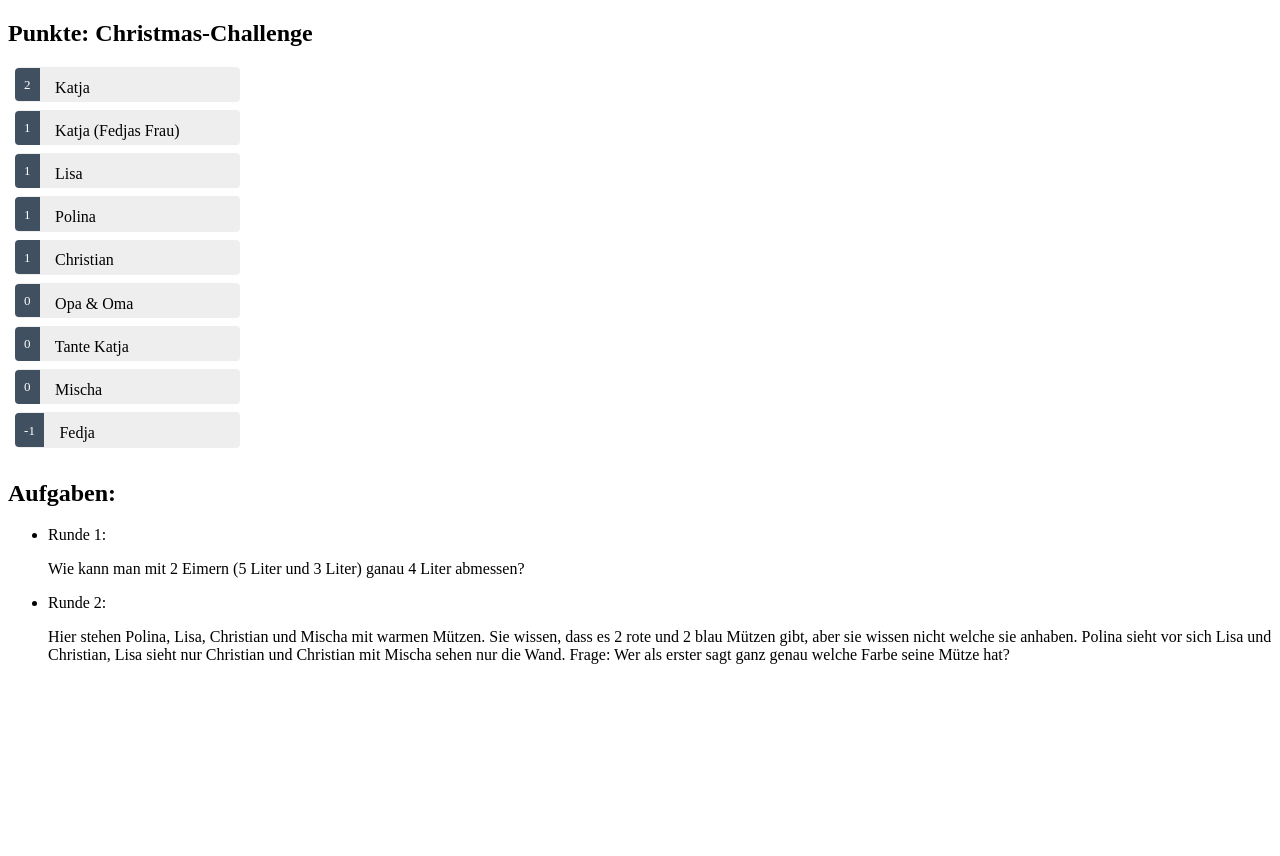
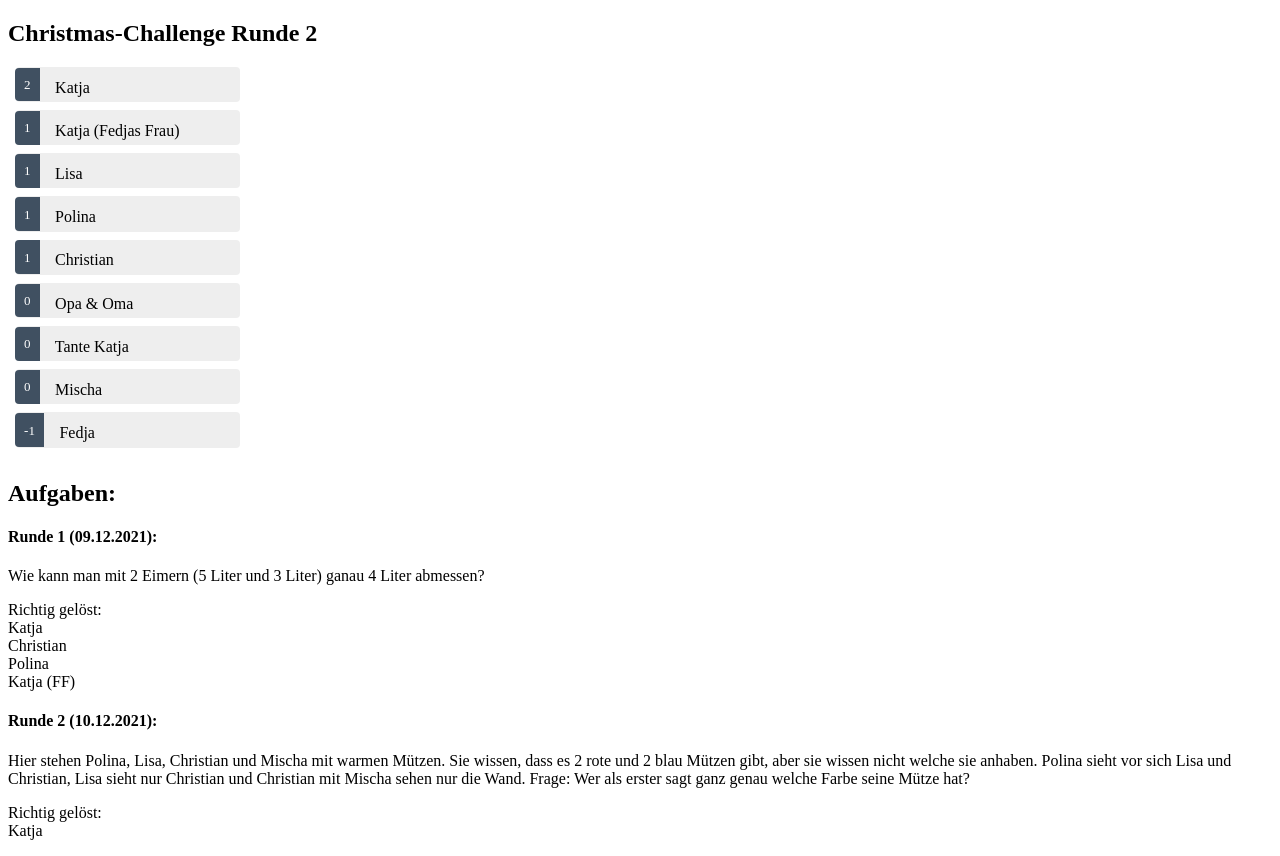
Before and after one commit to dimilm/scoring, an Angular app: page / in a window 1280 px wide. Before the commit the page ends 800 px from the top, so only its background shows below. Built offline with nearby package versions, Linux system fonts and the light colour scheme.

Commit message:
game rounds winner added

```diff
--- a/src/app/game-round-list/game-round-list.component.html
+++ b/src/app/game-round-list/game-round-list.component.html
@@ -1,7 +1,11 @@
 <h2>Aufgaben:</h2>
 
-<ul>
-    <li *ngFor="let game of gameRounds">
-      <span>{{game.name}}:</span><p></p> {{game.task}}<p></p>
-    </li>
-  </ul>
+
+    <div *ngFor="let game of gameRounds">
+      <h4>{{game.name}} ({{game.date}}):</h4><p></p> {{game.task}}<p></p>
+      <span>Richtig gelöst:</span>
+      <div *ngFor="let win of game.winner">
+          {{win}}
+      </div>
+      <p></p>
+    </div>
--- a/src/app/scorelist/scorelist.component.html
+++ b/src/app/scorelist/scorelist.component.html
@@ -1,4 +1,4 @@
-<h2>Punkte: Christmas-Challenge</h2>
+<h2>Christmas-Challenge Runde 2</h2>
 <ul class="members">
   <li *ngFor="let member of members"
     [class.selected]="member === selectedMember"
```
